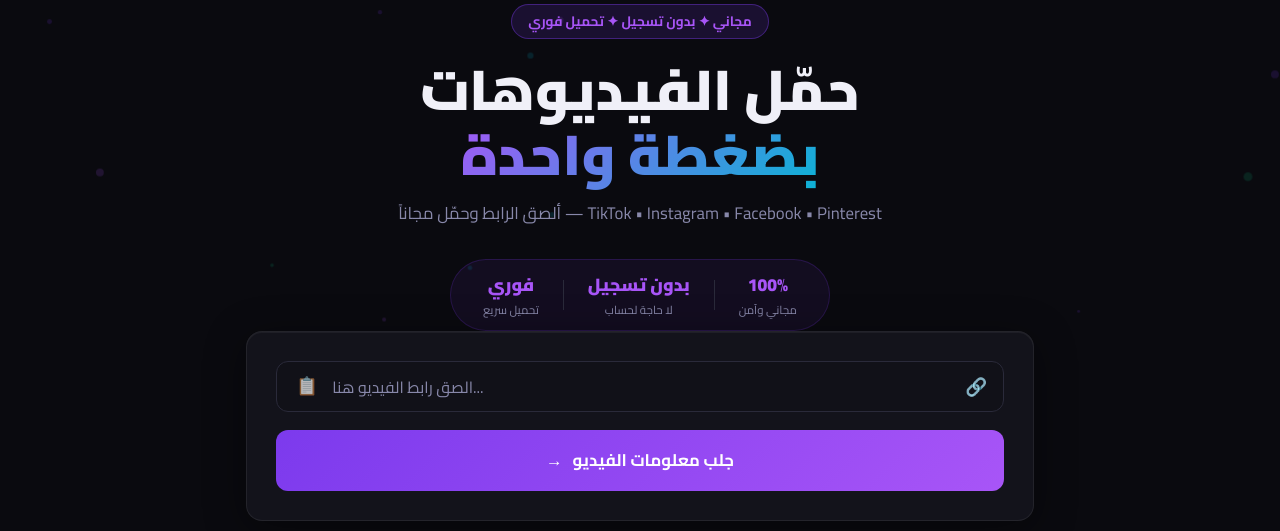
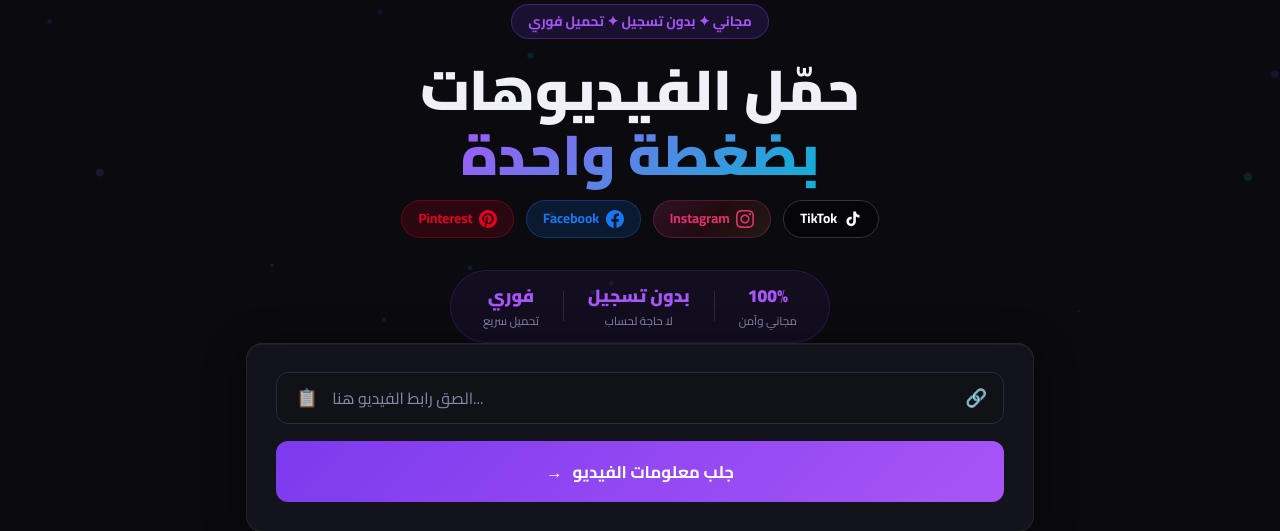
Before and after one commit to Ahmedmutlag/VIP-, a Flask app: template templates/index.html in a window 1280 px wide. Shown: the part 182-713 px from the top of the page. Run offline with Flask 3, Linux system fonts and the light colour scheme; the template is opened without the code that fills it, so the values that code supplies are empty.

Commit message:
feat: add colored platform chips (TikTok/Instagram/Facebook/Pinterest) to hero section

```diff
--- a/static/css/style.css
+++ b/static/css/style.css
@@ -130,6 +130,14 @@ main { position: relative; z-index: 1; max-width: 820px; margin: 0 auto; padding
   -webkit-background-clip: text; -webkit-text-fill-color: transparent; background-clip: text;
 }
 .hero-sub { color: var(--muted); font-size: 1.05rem; margin-bottom: 2rem; }
+
+.platforms-row { display: flex; gap: .75rem; justify-content: center; flex-wrap: wrap; margin-bottom: 2rem; }
+.platform-chip { display: flex; align-items: center; gap: .4rem; padding: .45rem 1rem; border-radius: 50px; font-size: .85rem; font-weight: 700; cursor: default; transition: transform .2s, box-shadow .2s; }
+.platform-chip:hover { transform: translateY(-2px); box-shadow: 0 6px 20px rgba(0,0,0,.3); }
+.platform-chip.tiktok    { background: rgba(0,0,0,.3); color: #fff; border: 1px solid #333; }
+.platform-chip.instagram { background: linear-gradient(135deg,rgba(193,53,132,.2),rgba(253,29,29,.1),rgba(252,176,69,.1)); color: #e1306c; border: 1px solid rgba(193,53,132,.3); }
+.platform-chip.facebook  { background: rgba(24,119,242,.15); color: #1877f2; border: 1px solid rgba(24,119,242,.3); }
+.platform-chip.pinterest { background: rgba(230,0,35,.15); color: #e60023; border: 1px solid rgba(230,0,35,.3); }
 
 /* ===== Card ===== */
 .card {
--- a/templates/index.html
+++ b/templates/index.html
@@ -163,7 +163,24 @@
     <section class="hero">
       <div class="hero-badge">مجاني ✦ بدون تسجيل ✦ تحميل فوري</div>
       <h1 class="hero-title">حمّل الفيديوهات<br /><span class="gradient-text">بضغطة واحدة</span></h1>
-      <p class="hero-sub">TikTok • Instagram • Facebook • Pinterest — ألصق الرابط وحمّل مجاناً</p>
+      <div class="platforms-row">
+        <div class="platform-chip tiktok">
+          <svg viewBox="0 0 24 24" fill="currentColor" width="18" height="18"><path d="M19.59 6.69a4.83 4.83 0 0 1-3.77-4.25V2h-3.45v13.67a2.89 2.89 0 0 1-2.88 2.5 2.89 2.89 0 0 1-2.89-2.89 2.89 2.89 0 0 1 2.89-2.89c.28 0 .54.04.79.1V9.01a6.32 6.32 0 0 0-.79-.05 6.34 6.34 0 0 0-6.34 6.34 6.34 6.34 0 0 0 6.34 6.34 6.34 6.34 0 0 0 6.33-6.34V8.75a8.2 8.2 0 0 0 4.78 1.52V6.82a4.85 4.85 0 0 1-1.01-.13z"/></svg>
+          TikTok
+        </div>
+        <div class="platform-chip instagram">
+          <svg viewBox="0 0 24 24" fill="currentColor" width="18" height="18"><path d="M12 2.163c3.204 0 3.584.012 4.85.07 3.252.148 4.771 1.691 4.919 4.919.058 1.265.069 1.645.069 4.849 0 3.205-.012 3.584-.069 4.849-.149 3.225-1.664 4.771-4.919 4.919-1.266.058-1.644.07-4.85.07-3.204 0-3.584-.012-4.849-.07-3.26-.149-4.771-1.699-4.919-4.92-.058-1.265-.07-1.644-.07-4.849 0-3.204.013-3.583.07-4.849.149-3.227 1.664-4.771 4.919-4.919 1.266-.057 1.645-.069 4.849-.069zm0-2.163c-3.259 0-3.667.014-4.947.072-4.358.2-6.78 2.618-6.98 6.98-.059 1.281-.073 1.689-.073 4.948 0 3.259.014 3.668.072 4.948.2 4.358 2.618 6.78 6.98 6.98 1.281.058 1.689.072 4.948.072 3.259 0 3.668-.014 4.948-.072 4.354-.2 6.782-2.618 6.979-6.98.059-1.28.073-1.689.073-4.948 0-3.259-.014-3.667-.072-4.947-.196-4.354-2.617-6.78-6.979-6.98-1.281-.059-1.69-.073-4.949-.073zm0 5.838c-3.403 0-6.162 2.759-6.162 6.162s2.759 6.163 6.162 6.163 6.162-2.759 6.162-6.163c0-3.403-2.759-6.162-6.162-6.162zm0 10.162c-2.209 0-4-1.79-4-4 0-2.209 1.791-4 4-4s4 1.791 4 4c0 2.21-1.791 4-4 4zm6.406-11.845c-.796 0-1.441.645-1.441 1.44s.645 1.44 1.441 1.44c.795 0 1.439-.645 1.439-1.44s-.644-1.44-1.439-1.44z"/></svg>
+          Instagram
+        </div>
+        <div class="platform-chip facebook">
+          <svg viewBox="0 0 24 24" fill="currentColor" width="18" height="18"><path d="M24 12.073c0-6.627-5.373-12-12-12s-12 5.373-12 12c0 5.99 4.388 10.954 10.125 11.854v-8.385H7.078v-3.47h3.047V9.43c0-3.007 1.792-4.669 4.533-4.669 1.312 0 2.686.235 2.686.235v2.953H15.83c-1.491 0-1.956.925-1.956 1.874v2.25h3.328l-.532 3.47h-2.796v8.385C19.612 23.027 24 18.062 24 12.073z"/></svg>
+          Facebook
+        </div>
+        <div class="platform-chip pinterest">
+          <svg viewBox="0 0 24 24" fill="currentColor" width="18" height="18"><path d="M12 0C5.373 0 0 5.373 0 12c0 5.084 3.163 9.426 7.627 11.174-.105-.949-.2-2.405.042-3.441.218-.937 1.407-5.965 1.407-5.965s-.359-.719-.359-1.782c0-1.668.967-2.914 2.171-2.914 1.023 0 1.518.769 1.518 1.69 0 1.029-.655 2.568-.994 3.995-.283 1.194.599 2.169 1.777 2.169 2.133 0 3.772-2.249 3.772-5.495 0-2.873-2.064-4.882-5.012-4.882-3.414 0-5.418 2.561-5.418 5.207 0 1.031.397 2.138.893 2.738a.36.36 0 0 1 .083.345l-.333 1.36c-.053.22-.174.267-.402.161-1.499-.698-2.436-2.889-2.436-4.649 0-3.785 2.75-7.262 7.929-7.262 4.163 0 7.398 2.967 7.398 6.931 0 4.136-2.607 7.464-6.227 7.464-1.216 0-2.359-.632-2.75-1.378l-.748 2.853c-.271 1.043-1.002 2.35-1.492 3.146C9.57 23.812 10.763 24 12 24c6.627 0 12-5.373 12-12S18.627 0 12 0z"/></svg>
+          Pinterest
+        </div>
+      </div>
 
       <!-- Stats Bar -->
       <div class="stats-bar">
```
